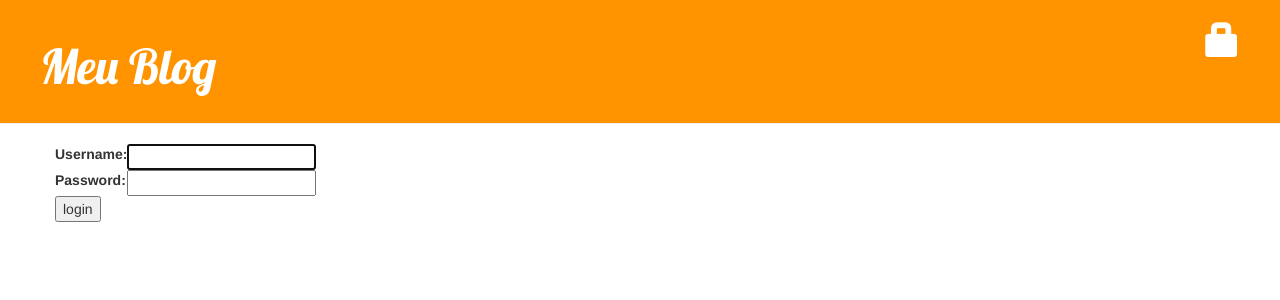
After one commit to rodrigolq/my-first-blog, a Django app: page /accounts/login/ in a window 1280 px wide. The commit adds this page. Shown: the top 300 px of the page. Run offline with Django 3.2, Linux system fonts and the light colour scheme; some libraries are stand-ins or nearby versions.

Commit message:
login adicionado

```diff
--- a/blog/templates/blog/base.html
+++ b/blog/templates/blog/base.html
@@ -17,8 +17,11 @@
       {% if user.is_authenticated %}
         <a href="{% url 'post_new' %}" class="top-menu"><span class="glyphicon glyphicon-plus"></span></a>
         <a href="{% url 'post_draft_list' %}" class="top-menu"><span class="glyphicon glyphicon-edit"></span></a>
+        <p class="top-menu">Hello, {{ user.username }}! <small>(<a href="{% url 'logout' %}">Log out</a>)</small></p>
+      {% else %}
+        <a href="{% url 'login' %}" class="top-menu"><span class="glyphicon glyphicon-lock"></span></a>
       {% endif %}
-      <h1><a href="/">Meu Blog</a></h1>
+      <h1><a href="{% url 'blog.views.post_list' %}">Meu Blog</a></h1>
     </div>
 
     <div class="content container">
--- /dev/null
+++ b/blog/templates/registration/login.html
@@ -0,0 +1,26 @@
+{% extends "blog/base.html" %}
+
+{% block content %}
+
+{% if form.errors %}
+<p>Your username and password didn't match. Please try again.</p>
+{% endif %}
+
+<form method="post" action="{% url 'login' %}">
+{% csrf_token %}
+<table>
+  <tr>
+    <td>{{ form.username.label_tag }}</td>
+    <td>{{ form.username  }}</td>
+  </tr>
+  <tr>
+    <td>{{ form.password.label_tag }}</td>
+    <td>{{ form.password }}</td>
+  </tr>
+</table>
+
+<input type="submit" value="login" />
+<input type="hidden" name="next" value="{{ next }}" />
+</form>
+
+{% endblock %}
--- a/blog/urls.py
+++ b/blog/urls.py
@@ -7,6 +7,6 @@ urlpatterns = [
  url(r'^post/new/$', views.post_new, name='post_new'),
  url(r'^post/(?P<pk>\d+)/edit/$', views.post_edit, name='post_edit'),
  url(r'^drafts/$', views.post_draft_list, name='post_draft_list'),
- url(r'post/(?P<pk>\d+)/publish/$', views.post_publish, name='post_publish'),
- url(r'post/(?P<pk>\d+)/remove/$', views.post_remove, name='post_remove'),
+ url(r'^post/(?P<pk>\d+)/publish/$', views.post_publish, name='post_publish'),
+ url(r'^post/(?P<pk>\d+)/remove/$', views.post_remove, name='post_remove'),
 ]
--- a/blog/views.py
+++ b/blog/views.py
@@ -1,6 +1,7 @@
 from django.shortcuts import render, get_object_or_404
 from django.utils import timezone
 from django.shortcuts import redirect
+from django.contrib.auth.decorators import login_required
 from .models import Post
 from .forms import PostForm
 
@@ -12,6 +13,7 @@ def post_detail(request, pk):
     post = get_object_or_404(Post, pk=pk)
     return render(request, 'blog/post_detail.html', {'post': post})
 
+@login_required
 def post_new(request):
     if request.method == "POST":
         form = PostForm(request.POST)
@@ -24,6 +26,7 @@ def post_new(request):
         form = PostForm()
     return render(request, 'blog/post_edit.html', {'form': form})
 
+@login_required
 def post_edit(request, pk):
     post = get_object_or_404(Post, pk=pk)
     if request.method == "POST":
@@ -38,15 +41,18 @@ def post_edit(request, pk):
         form = PostForm(instance=post)
     return render(request, 'blog/post_edit.html', {'form': form})
 
+@login_required
 def post_draft_list(request):
     posts = Post.objects.filter(published_date__isnull=True).order_by('created_date')
     return render(request, 'blog/post_draft_list.html', {'posts': posts})
 
+@login_required
 def post_publish(request, pk):
     post = get_object_or_404(Post, pk=pk)
     post.publish()
     return redirect('blog.views.post_detail', pk=pk)
 
+@login_required
 def post_remove(request, pk):
     post = get_object_or_404(Post, pk=pk)
     post.delete()
--- a/mysite/settings.py
+++ b/mysite/settings.py
@@ -121,3 +121,5 @@ USE_TZ = True
 
 STATIC_URL = '/static/'
 STATIC_ROOT = os.path.join(BASE_DIR, 'static')
+
+LOGIN_REDIRECT_URL = '/'
--- a/mysite/urls.py
+++ b/mysite/urls.py
@@ -14,9 +14,14 @@ Including another URLconf
     2. Add a URL to urlpatterns:  url(r'^blog/', include('blog.urls'))
 """
 from django.conf.urls import include, url
+import django.contrib.auth.views
+
 from django.contrib import admin
+admin.autodiscover()
 
 urlpatterns = [
-    url(r'^admin/', admin.site.urls),
+    url(r'^admin/', include(admin.site.urls)),
     url(r'', include('blog.urls')),
+    url(r'^accounts/login/$', django.contrib.auth.views.login, name='login'),
+    url(r'^accounts/logout/$', django.contrib.auth.views.logout, name='logout', kwargs={'next_page': '/'}),
 ]
```
